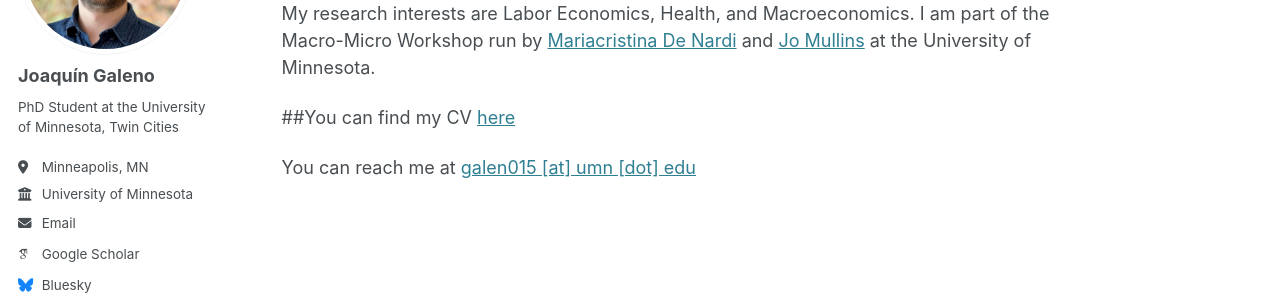
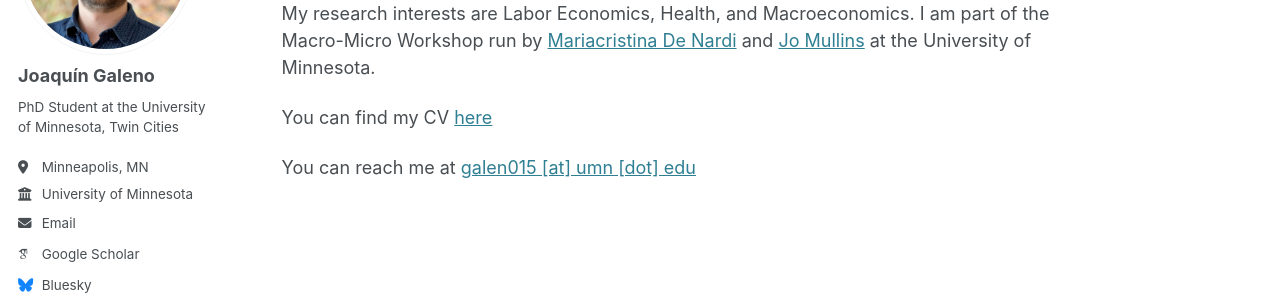
Before and after one commit to galen015/galen015.github.io, a Jekyll site: the page built from _pages/about.md, in a window 1280 px wide. Shown: the part 219-519 px from the top of the page. Built offline with Jekyll 4.4.1, drawn with Linux system fonts in a browser that asks for light colours; some web fonts are replaced.

```diff
--- a/_pages/about.md
+++ b/_pages/about.md
@@ -12,6 +12,6 @@ I am a PhD Student in Economics at the [University of Minnesota](https://cla.umn
 
 My research interests are Labor Economics, Health, and Macroeconomics. I am part of the Macro-Micro Workshop run by [Mariacristina De Nardi](http://users.nber.org/~denardim/) and [Jo Mullins](https://www.josephlyonmullins.com/) at the University of Minnesota.
 
-##You can find my CV <a href="https://galen015.github.io/files/CV_eng.pdf">here</a>
+You can find my CV <a href="https://galen015.github.io/files/CV_eng.pdf">here</a>
 
 You can reach me at <a href="mailto:galen015@umn.edu">galen015 [at] umn  [dot] edu</a>
```
